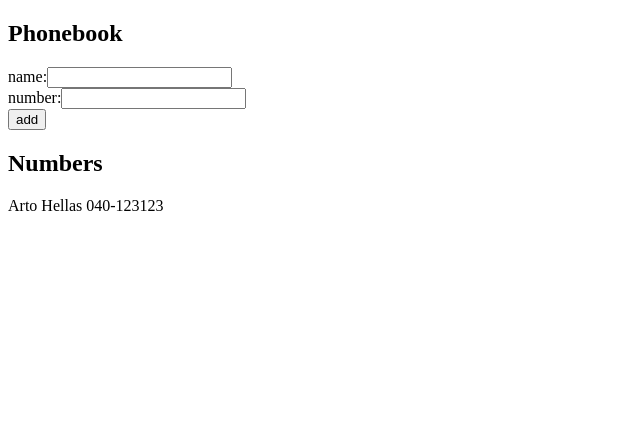
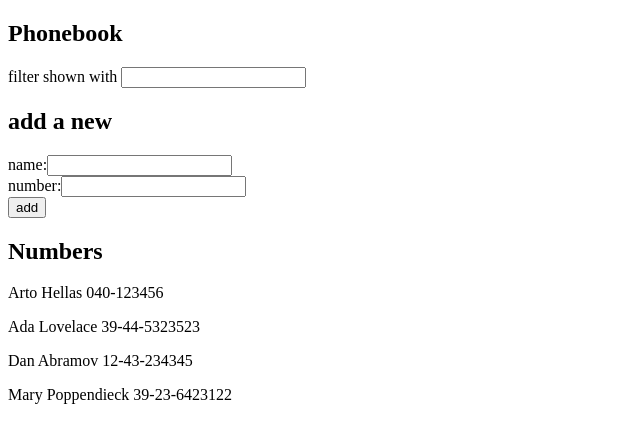
Before and after one commit to Iksu1234/FullStackOpen, a React (Vite) app in the folder part2/2.6_thephonebook/: page / in a window 1280 px wide. Shown: the top 442 px of the page, without its empty margins (0-640 px from the left). Built offline with nearby package versions, Linux system fonts and the light colour scheme.

Commit message:
2.6 step 4 complete

```diff
--- a/part2/2.6_thephonebook/src/App.jsx
+++ b/part2/2.6_thephonebook/src/App.jsx
@@ -1,21 +1,21 @@
 import { useState } from 'react'
 
-const Number = ({name}) => {
-  return(
-    <>
-    <p>{name}</p>
-    </>
-  )
-}
 
 const App = () => {
-  const [persons, setPersons] = useState([{ name: 'Arto Hellas', number:  '040-123123' }])
+  const [persons, setPersons] = useState([
+    { name: 'Arto Hellas', number: '040-123456', id: 1 },
+    { name: 'Ada Lovelace', number: '39-44-5323523', id: 2 },
+    { name: 'Dan Abramov', number: '12-43-234345', id: 3 },
+    { name: 'Mary Poppendieck', number: '39-23-6423122', id: 4 }])
   const [newName, setNewName] = useState('')
   const [newNumber, setNewNumber] = useState('')
+  const [searchField, setSearchField] = useState('')
+  const [searchResults, setSearchResults] = useState(persons)
 
-  const addName = (event) => {
+  const addPerson = (event) => {
     event.preventDefault()
-    const newPerson = {name: newName, number: newNumber}
+    const id = persons.length + 1
+    const newPerson = {name: newName, number: newNumber, id: id }
     const result = checkForIdenticalName()
     console.log(result)
 
@@ -23,7 +23,8 @@ const App = () => {
     setPersons(persons.concat(newPerson))
     setNewName('')
     setNewNumber('')
-    console.log(`add new record: ${newName} ${newNumber} `)
+    console.log(`add new record: ${newName} ${newNumber} with id ${id} `)
+    setSearchResults(persons.concat(newPerson))
     }
     else {
     alert(`Phonebook already contains the name ${newName} `)
@@ -40,14 +41,30 @@ const App = () => {
   const handleNameChange = (event) => {
     setNewName(event.target.value)
   }
+
   const handleNumberChange = (event) => {
   setNewNumber(event.target.value)
+  }
+
+  const handleSearchChange = (event) => {
+
+  setSearchField(event.target.value)
+
+  if (event.target.value === "") {
+    setSearchResults(persons)
+  }
+  else {
+    const result = persons.filter((person) => person.name.toLowerCase().includes(event.target.value.toLowerCase()))
+    setSearchResults(result)
+  }
   }
 
   return (
     <div>
       <h2>Phonebook</h2>
-      <form onSubmit={addName}>
+      <div>filter shown with <input value={searchField} onChange={handleSearchChange}></input></div>
+      <h2>add a new</h2>
+      <form onSubmit={addPerson}>
         <div>
           name:
           <input value={newName} onChange={handleNameChange}/>
@@ -61,8 +78,8 @@ const App = () => {
         </div>
       </form>
       <h2>Numbers</h2>
-        {persons.map(person =>
-        <p key={person.name}>{person.name} {person.number}</p>
+        {searchResults.map(person =>
+        <p key={person.id}>{person.name} {person.number}</p>
         )}
     </div>
   )
```
